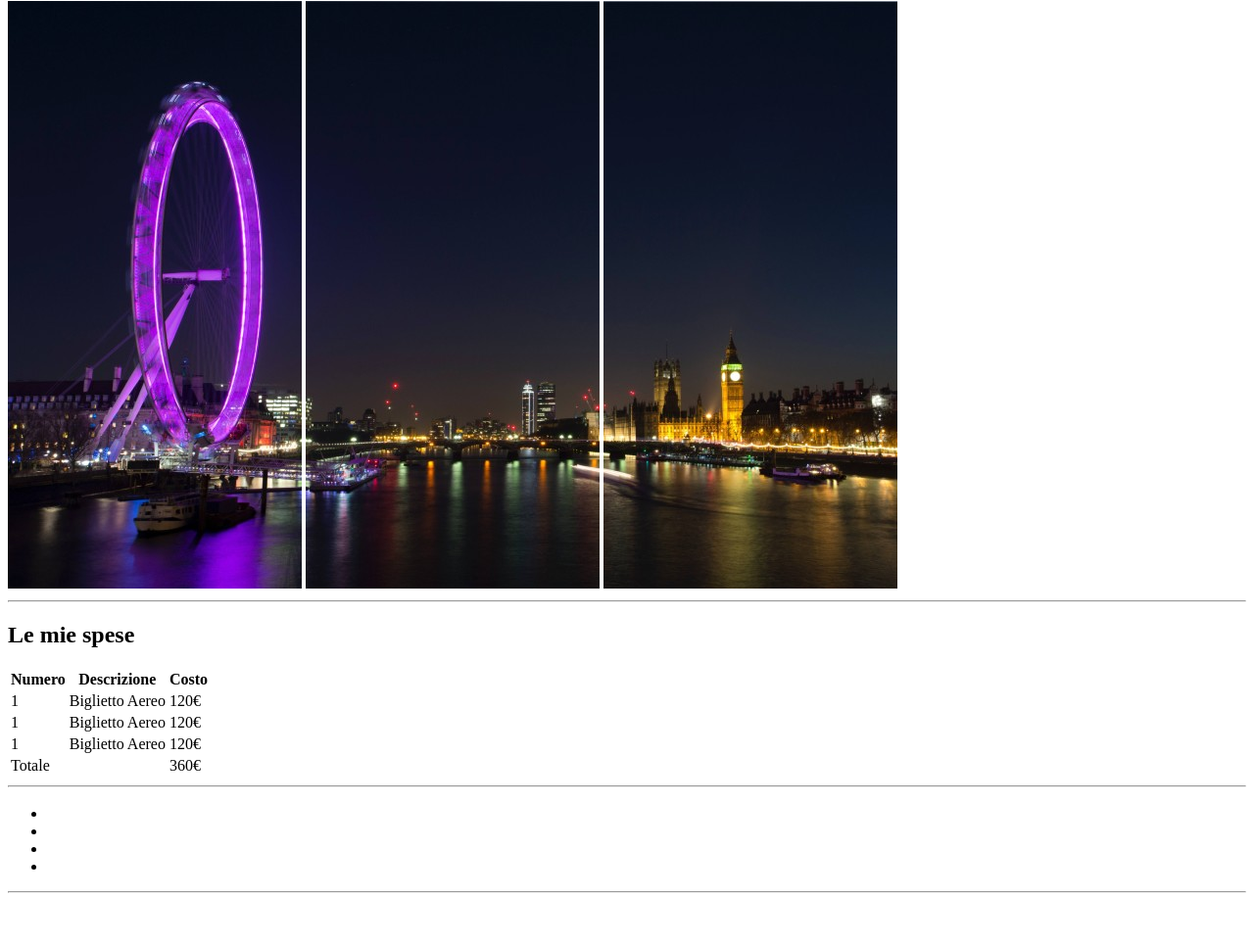
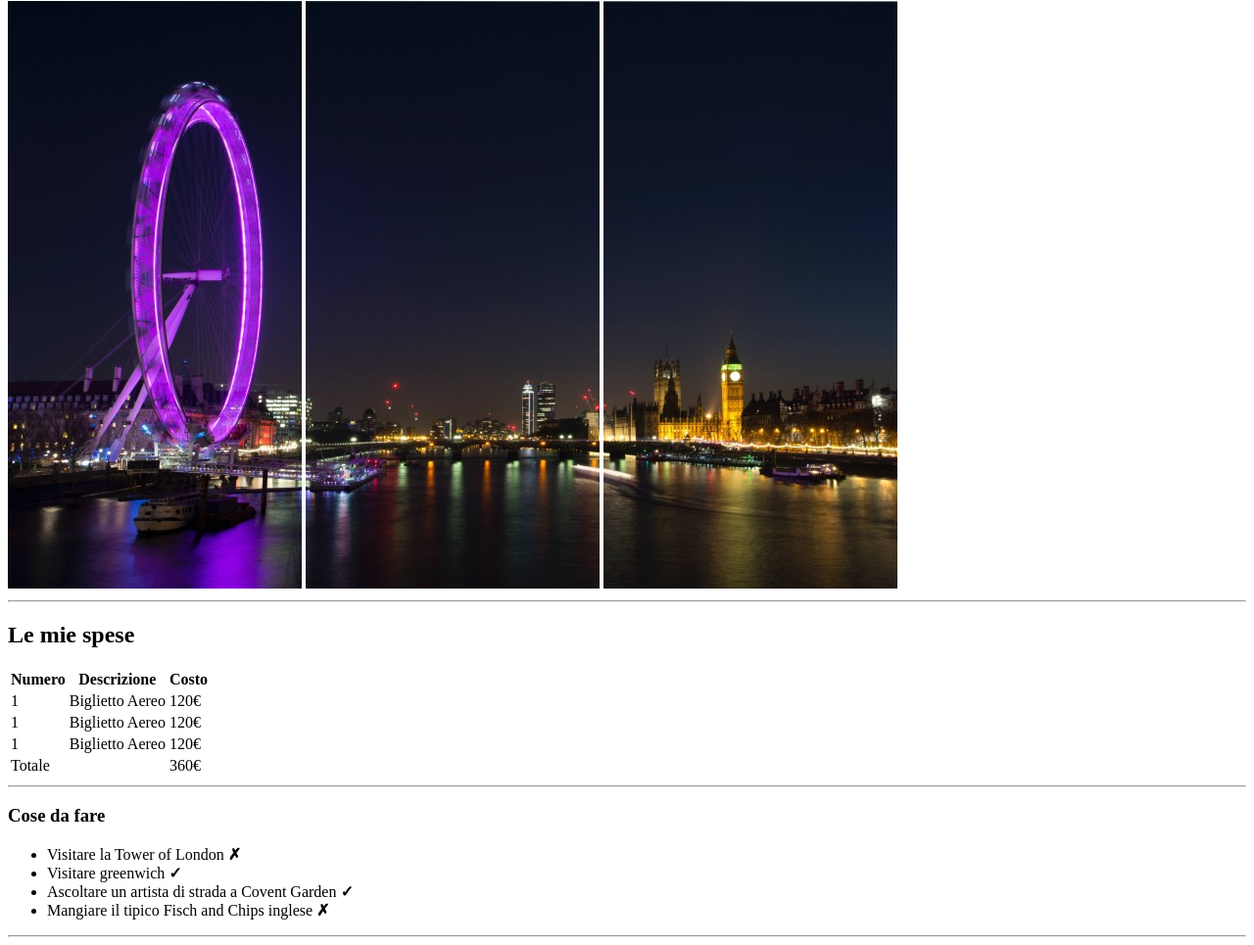
Before and after one commit to FloatIndex/html-london-trip, a plain HTML site: page index.html in a window 1280 px wide. Shown: the part 79-1044 px from the top of the page at 98% size. Before the commit the page ends 999 px from the top, so only its background shows below. Drawn offline with Linux system fonts and the light colour scheme.

Commit message:
sezione cose-da-fare completata

```diff
--- a/index.html
+++ b/index.html
@@ -70,13 +70,13 @@
 
         <!--cose da fare-->
         <section>
-            <h3></h3>
+            <h3>Cose da fare</h3>
 
             <ul>
-                <li></li>
-                <li></li>
-                <li></li>
-                <li></li>
+                <li>Visitare la Tower of London <strong>&#10007;</strong></li>
+                <li>Visitare greenwich <strong>&#10003;</strong></li>
+                <li>Ascoltare un artista di strada a Covent Garden <strong>&#10003;</strong></li>
+                <li>Mangiare il tipico Fisch and Chips inglese <strong>&#10007;</strong></li>
             </ul>
 
             <hr>
```
